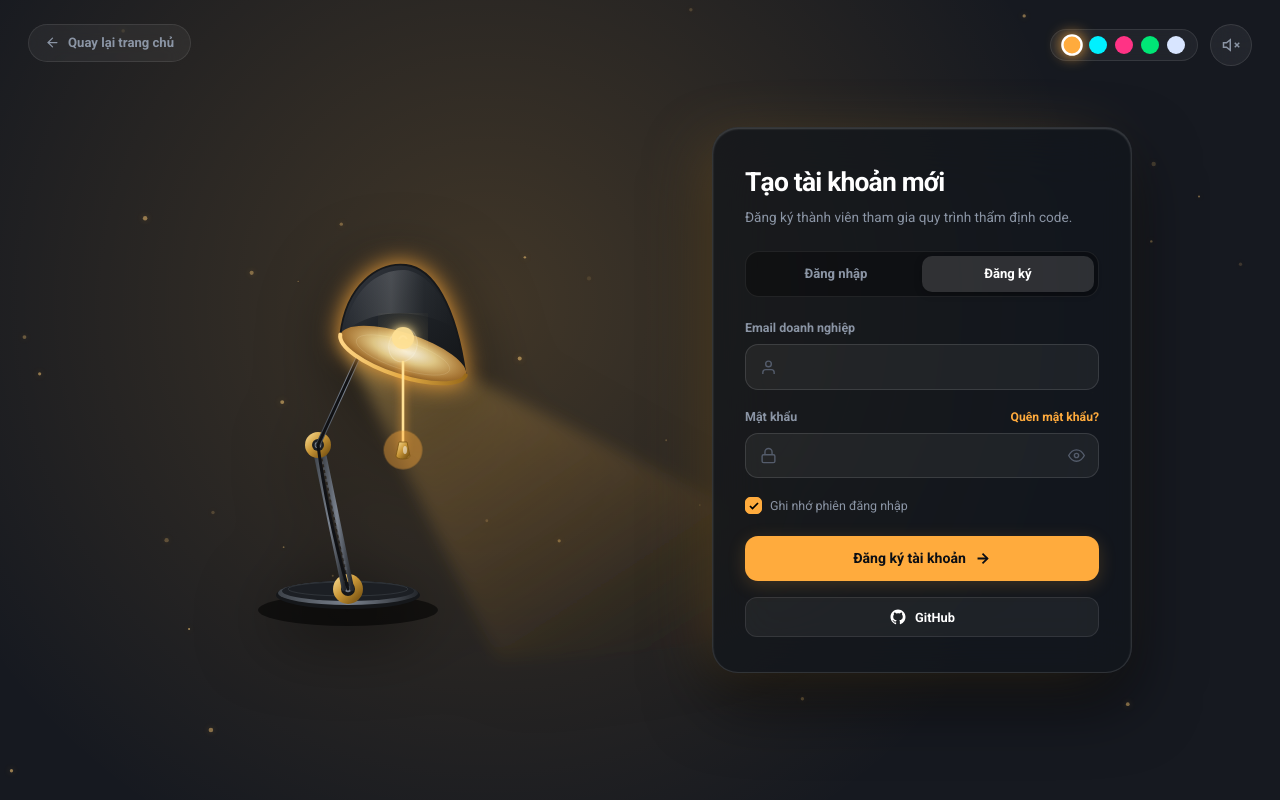
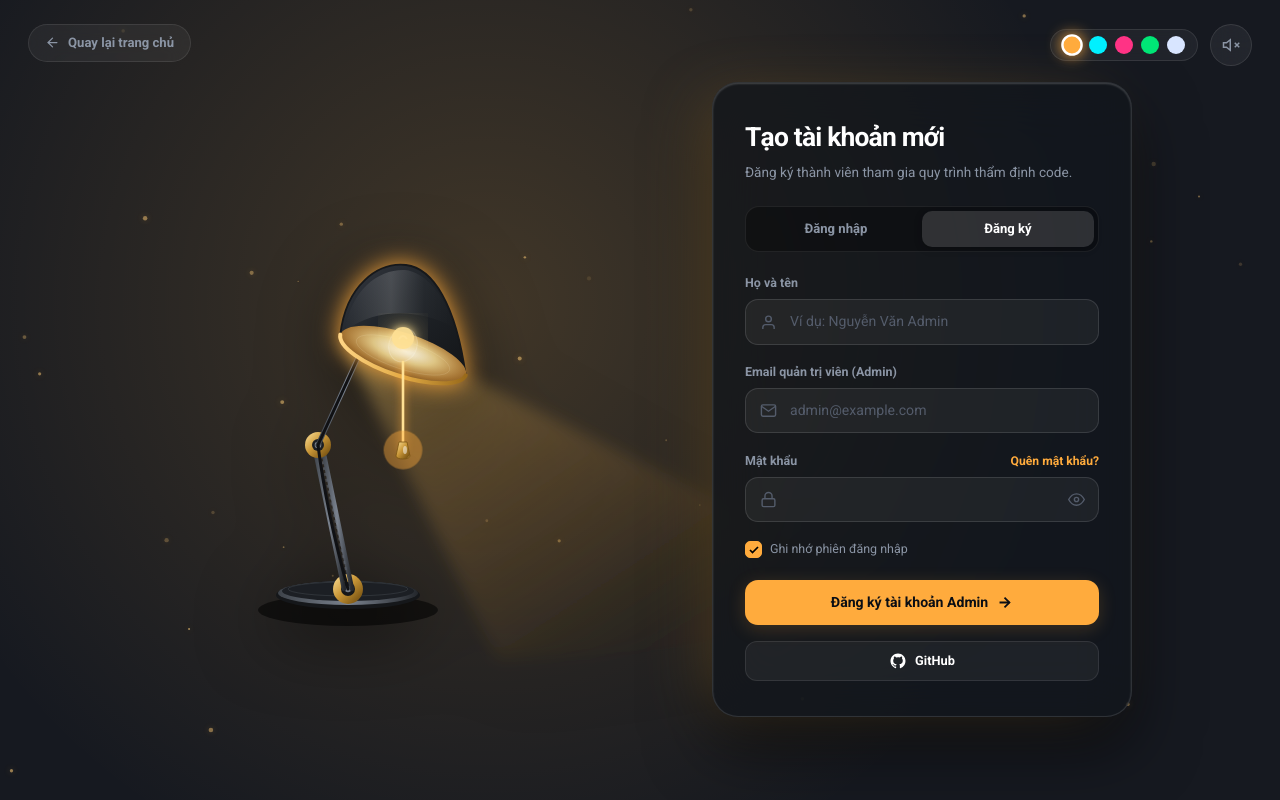
Before and after one commit to LeNgocChau9/Java_UTH, a Next.js app in the folder livingdocs-frontend/: page /login in a window 1280 px wide. Both pictures are taken after a click on the button "Đăng ký". Built offline with nearby package versions, Linux system fonts and the light colour scheme; no server answers.

Commit message:
feat(auth): enable registration tab with automatic ADMIN role assignment

```diff
--- a/livingdocs-frontend/src/app/(auth)/login/LampLoginClient.tsx
+++ b/livingdocs-frontend/src/app/(auth)/login/LampLoginClient.tsx
@@ -6,7 +6,7 @@ import { useRouter } from "next/navigation";
 import axios from "axios";
 import { gsap } from "gsap";
 import { ArrowLeft } from "lucide-react";
-import { login } from "@/services/authService";
+import { login, register } from "@/services/authService";
 import "./lamp-login.css";
 
 type ColorTheme = "amber" | "cyan" | "rose" | "mint" | "moonlight";
@@ -25,6 +25,7 @@ export function LampLoginClient({ initialError }: { initialError?: string }) {
   const [rememberMe, setRememberMe] = useState(true);
 
   // Form fields
+  const [fullName, setFullName] = useState("");
   const [email, setEmail] = useState("");
   const [password, setPassword] = useState("");
 
@@ -280,6 +281,12 @@ export function LampLoginClient({ initialError }: { initialError?: string }) {
     }
 
     setFormError(null);
+
+    if (activeTab === "register" && !fullName.trim()) {
+      setFormError("Vui lòng nhập họ và tên.");
+      return;
+    }
+
     if (!email.trim()) {
       setFormError("Vui lòng nhập email hoặc tài khoản.");
       return;
@@ -288,10 +295,22 @@ export function LampLoginClient({ initialError }: { initialError?: string }) {
       setFormError("Vui lòng nhập mật khẩu.");
       return;
     }
+    if (activeTab === "register" && password.length < 6) {
+      setFormError("Mật khẩu phải có ít nhất 6 ký tự.");
+      return;
+    }
 
     setPending(true);
     try {
-      await login({ email: email.trim(), password });
+      if (activeTab === "register") {
+        await register({
+          email: email.trim(),
+          password,
+          fullName: fullName.trim(),
+        });
+      } else {
+        await login({ email: email.trim(), password });
+      }
       router.push("/dashboard");
       router.refresh();
     } catch (caught) {
@@ -301,11 +320,13 @@ export function LampLoginClient({ initialError }: { initialError?: string }) {
           setFormError(msg);
         } else if (caught.response?.status === 401) {
           setFormError("Email hoặc mật khẩu không chính xác.");
+        } else if (caught.response?.status === 409) {
+          setFormError("Email này đã được sử dụng. Vui lòng đăng nhập hoặc dùng email khác.");
         } else {
-          setFormError("Đăng nhập thất bại. Vui lòng thử lại.");
+          setFormError(activeTab === "register" ? "Đăng ký thất bại. Vui lòng thử lại." : "Đăng nhập thất bại. Vui lòng thử lại.");
         }
       } else {
-        setFormError("Đăng nhập chưa hoàn tất. Vui lòng thử lại.");
+        setFormError("Yêu cầu chưa hoàn tất. Vui lòng thử lại.");
       }
     } finally {
       setPending(false);
@@ -592,19 +613,39 @@ export function LampLoginClient({ initialError }: { initialError?: string }) {
 
             {/* Auth Form */}
             <form onSubmit={handleSubmit} autoComplete="off">
+              {activeTab === "register" && (
+                <div className="form-group">
+                  <label htmlFor="nameField">Họ và tên</label>
+                  <div className="input-wrapper">
+                    <svg className="field-icon" viewBox="0 0 24 24" fill="none" stroke="currentColor" strokeWidth="2">
+                      <path d="M20 21v-2a4 4 0 0 0-4-4H8a4 4 0 0 0-4 4v2" />
+                      <circle cx="12" cy="7" r="4" />
+                    </svg>
+                    <input
+                      type="text"
+                      id="nameField"
+                      value={fullName}
+                      onChange={(e) => setFullName(e.target.value)}
+                      placeholder="Ví dụ: Nguyễn Văn Admin"
+                      required
+                    />
+                  </div>
+                </div>
+              )}
+
               <div className="form-group">
-                <label htmlFor="userField">Email doanh nghiệp</label>
+                <label htmlFor="userField">Email {activeTab === "register" ? "quản trị viên (Admin)" : "doanh nghiệp"}</label>
                 <div className="input-wrapper">
                   <svg className="field-icon" viewBox="0 0 24 24" fill="none" stroke="currentColor" strokeWidth="2">
-                    <path d="M20 21v-2a4 4 0 0 0-4-4H8a4 4 0 0 0-4 4v2" />
-                    <circle cx="12" cy="7" r="4" />
+                    <path d="M4 4h16c1.1 0 2 .9 2 2v12c0 1.1-.9 2-2 2H4c-1.1 0-2-.9-2-2V6c0-1.1.9-2 2-2z" />
+                    <polyline points="22,6 12,13 2,6" />
                   </svg>
                   <input
                     type="email"
                     id="userField"
                     value={email}
                     onChange={(e) => setEmail(e.target.value)}
-
+                    placeholder="admin@example.com"
                     required
                   />
                 </div>
@@ -674,7 +715,7 @@ export function LampLoginClient({ initialError }: { initialError?: string }) {
                     <div className="btn-spinner" />
                   ) : (
                     <>
-                      <span>{activeTab === "signin" ? "Đăng nhập" : "Đăng ký tài khoản"}</span>
+                      <span>{activeTab === "signin" ? "Đăng nhập" : "Đăng ký tài khoản Admin"}</span>
                       <svg className="btn-arrow" viewBox="0 0 24 24" fill="none" stroke="currentColor" strokeWidth="2.5">
                         <line x1="5" y1="12" x2="19" y2="12" />
                         <polyline points="12 5 19 12 12 19" />
--- a/livingdocs-frontend/src/services/authService.ts
+++ b/livingdocs-frontend/src/services/authService.ts
@@ -3,6 +3,19 @@ import type { AuthResponse, LoginRequest, UserProfile } from "@/types/auth";
 
 export async function login(payload: LoginRequest) {
   const { data } = await apiClient.post<AuthResponse>("/api/auth/login", payload);
+  saveSession(data);
+  return data;
+}
+
+export interface RegisterRequest {
+  email: string;
+  password: string;
+  fullName: string;
+  avatarUrl?: string;
+}
+
+export async function register(payload: RegisterRequest) {
+  const { data } = await apiClient.post<AuthResponse>("/api/auth/register", payload);
   saveSession(data);
   return data;
 }
```
Also changed, not shown: 1 other file (tests, documents, lock files or other folders).
